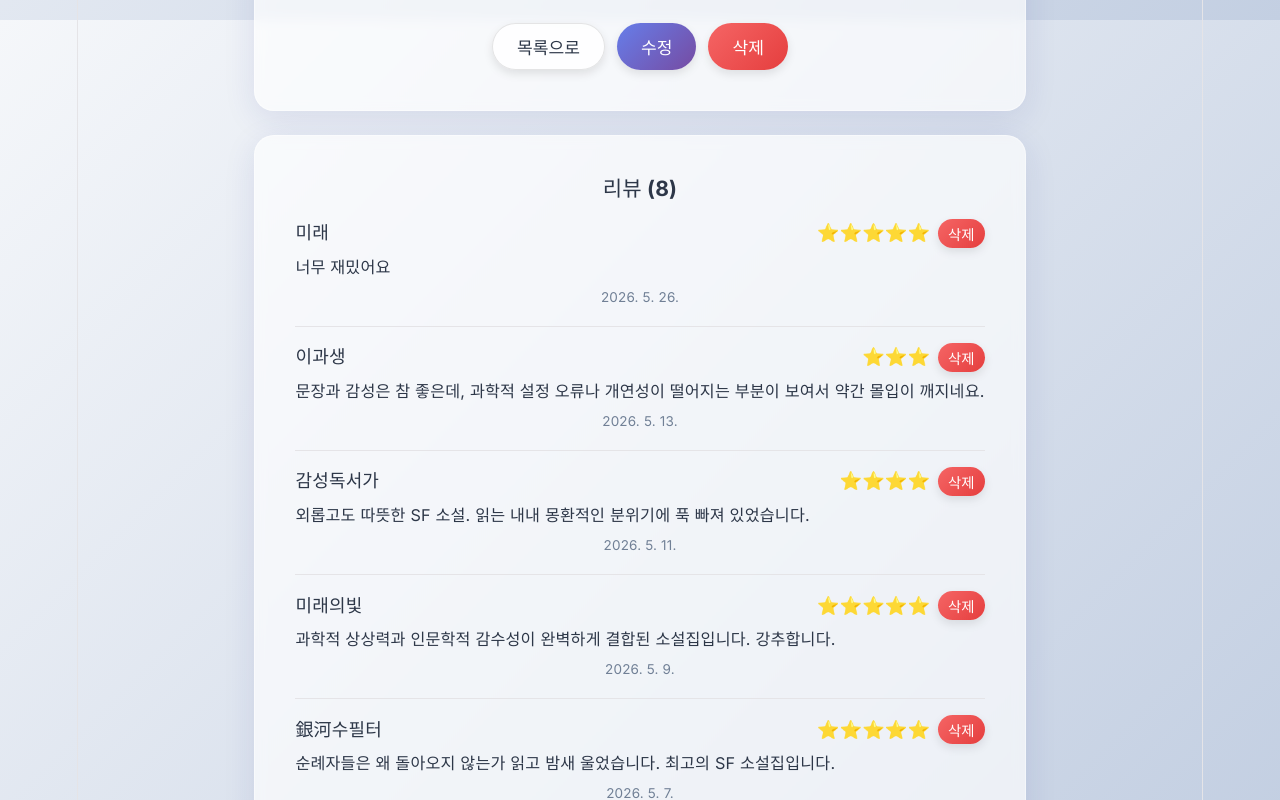
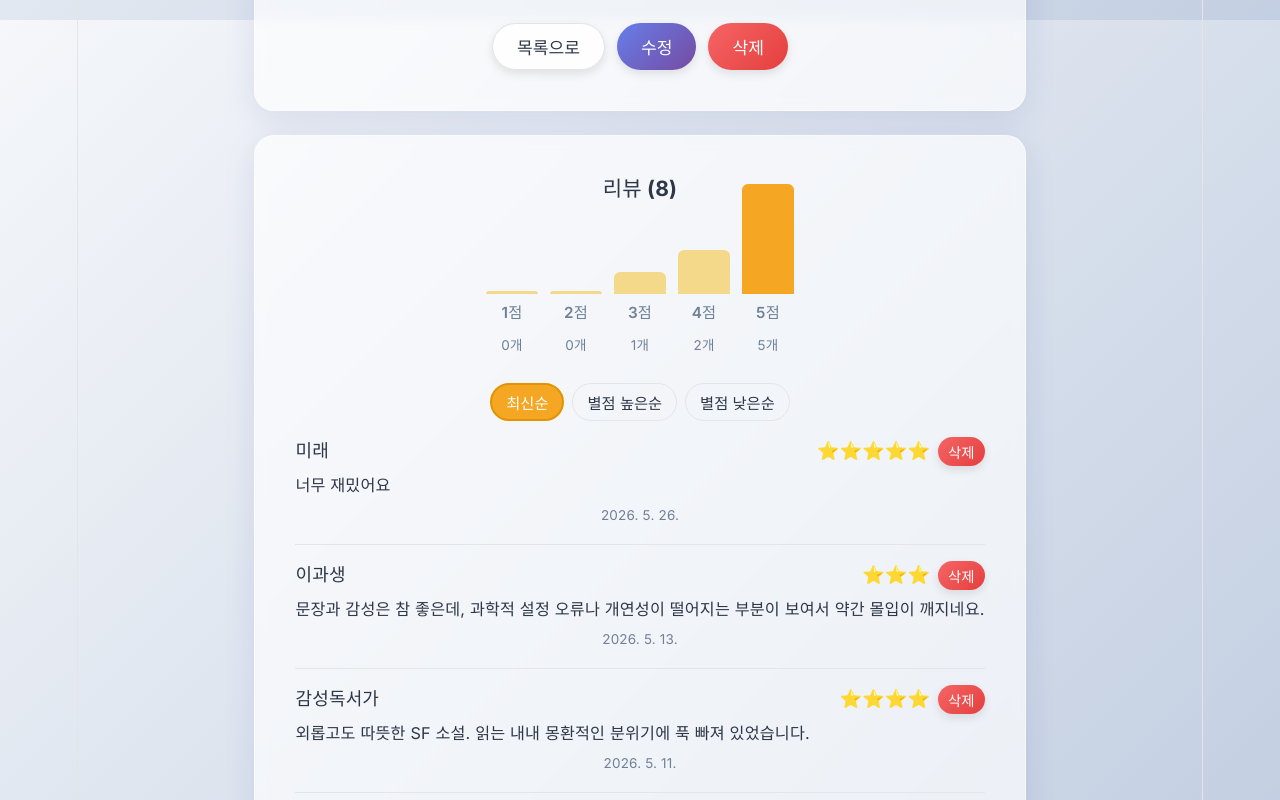
Before and after one commit to Jiae-Ham/Today_Bookstore, a React (Vite) app in the folder book-app/: page /books/1 in a window 1280 px wide. Shown: the part 780-1580 px from the top of the page. Built offline with nearby package versions, Linux system fonts and the light colour scheme; data requests are answered from the project's data file.

Commit message:
책 상세페이지 개선
별점 분표포와 리뷰 필터 적용

```diff
--- a/book-app/src/pages/BookDetailPage.jsx
+++ b/book-app/src/pages/BookDetailPage.jsx
@@ -22,6 +22,9 @@ function BookDetailPage() {
   // 리뷰 삭제 인라인 상태
   const [deletingReviewId, setDeletingReviewId] = useState(null);
   const [deletePassword, setDeletePassword] = useState('');
+
+  // 리뷰 정렬
+  const [reviewSort, setReviewSort] = useState('latest');
 
   useEffect(() => {
     async function fetchData() {
@@ -158,13 +161,73 @@ function BookDetailPage() {
       <div className="book-detail" style={{ marginTop: 24 }}>
         <h3 style={{ marginBottom: 16 }}>리뷰 ({reviews.length})</h3>
 
+        {/* 별점 분포 차트 */}
+        {reviews.length > 0 && (() => {
+          const counts = [1, 2, 3, 4, 5].map((star) => reviews.filter((r) => r.rating === star).length);
+          const maxCount = Math.max(...counts, 1);
+          const mostStar = counts.indexOf(Math.max(...counts)) + 1;
+          return (
+            <div style={{ display: 'flex', alignItems: 'flex-end', gap: 12, marginBottom: 24, justifyContent: 'center', height: 140 }}>
+              {[1, 2, 3, 4, 5].map((star) => {
+                const count = counts[star - 1];
+                const height = Math.max((count / maxCount) * 110, count > 0 ? 12 : 3);
+                const isMax = star === mostStar && count > 0;
+                return (
+                  <div key={star} style={{ display: 'flex', flexDirection: 'column', alignItems: 'center', gap: 6 }}>
+                    <div style={{
+                      width: 52,
+                      height,
+                      backgroundColor: isMax ? '#f5a623' : '#f5d98b',
+                      borderRadius: '6px 6px 0 0',
+                      transition: 'height 0.3s',
+                    }} />
+                    <span style={{ fontSize: '0.85rem', fontWeight: 600, color: 'var(--text-muted)' }}>{star}점</span>
+                    <span style={{ fontSize: '0.75rem', color: 'var(--text-muted)' }}>{count}개</span>
+                  </div>
+                );
+              })}
+            </div>
+          );
+        })()}
+
+        {/* 정렬 필터 버튼 */}
+        {reviews.length > 0 && (
+          <div style={{ display: 'flex', gap: 8, marginBottom: 16 }}>
+            {[
+              { key: 'latest', label: '최신순' },
+              { key: 'high', label: '별점 높은순' },
+              { key: 'low', label: '별점 낮은순' },
+            ].map(({ key, label }) => (
+              <button
+                key={key}
+                onClick={() => setReviewSort(key)}
+                style={{
+                  padding: '6px 14px',
+                  fontSize: '0.85rem',
+                  borderRadius: 20,
+                  border: '1px solid var(--border)',
+                  cursor: 'pointer',
+                  backgroundColor: reviewSort === key ? '#f5a623' : 'var(--card-bg)',
+                  color: reviewSort === key ? '#fff' : 'var(--text-main)',
+                  fontWeight: 700,
+                  border: reviewSort === key ? '2px solid #e09400' : '1px solid var(--border)',
+                }}
+              >{label}</button>
+            ))}
+          </div>
+        )}
+
         {/* 리뷰 목록 */}
         {reviews.length === 0 ? (
           <p style={{ color: 'var(--text-muted)', marginBottom: 24 }}>아직 리뷰가 없습니다.</p>
         ) : (
           <ul style={{ listStyle: 'none', marginBottom: 24 }}>
             {[...reviews]
-              .sort((a, b) => new Date(b.createdAt) - new Date(a.createdAt))
+              .sort((a, b) => {
+                if (reviewSort === 'high') return b.rating !== a.rating ? b.rating - a.rating : new Date(b.createdAt) - new Date(a.createdAt);
+                if (reviewSort === 'low')  return a.rating !== b.rating ? a.rating - b.rating : new Date(b.createdAt) - new Date(a.createdAt);
+                return new Date(b.createdAt) - new Date(a.createdAt);
+              })
               .map((r) => (
                 <li key={r.id} style={{ borderBottom: '1px solid var(--border)', paddingBottom: 16, marginBottom: 16 }}>
                 <div style={{ display: 'flex', justifyContent: 'space-between', alignItems: 'center' }}>
```
